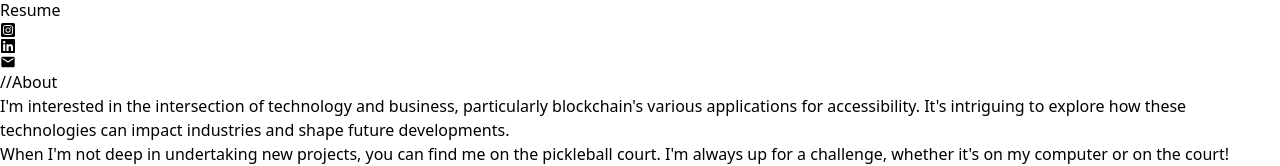
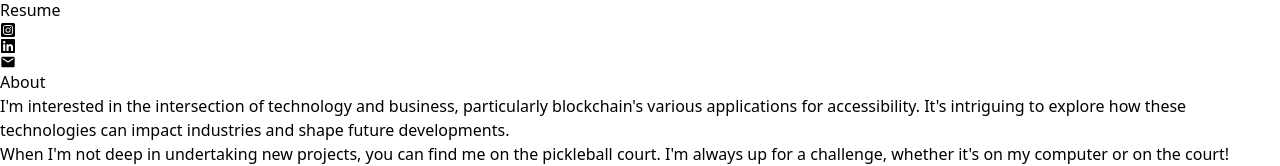
Before and after one commit to aadityapanchal7/IshaanH, a React (Vite) app: page / in a window 1280 px wide. Shown: the part 594-760 px from the top of the page. Built offline with nearby package versions, Linux system fonts and the light colour scheme; the HTML template or start-up script is replaced by a standard one.

Commit message:
Update About.jsx

```diff
--- a/src/components/About.jsx
+++ b/src/components/About.jsx
@@ -7,7 +7,7 @@ function About() {
   return (
     <div className='text-black lg:pb-20' id='About'>
       <div className='sticky top-0 w-full py-2 text-xl font-bold text-green-700 md:text-2xl lg:text-3xl bg-white/90'>
-        //About
+        About
       </div>
       <div className='mt-5 space-y-5 text-lg font-thin leading-relaxed md:text-xl xl:text-2xl'>
         <p>
```
